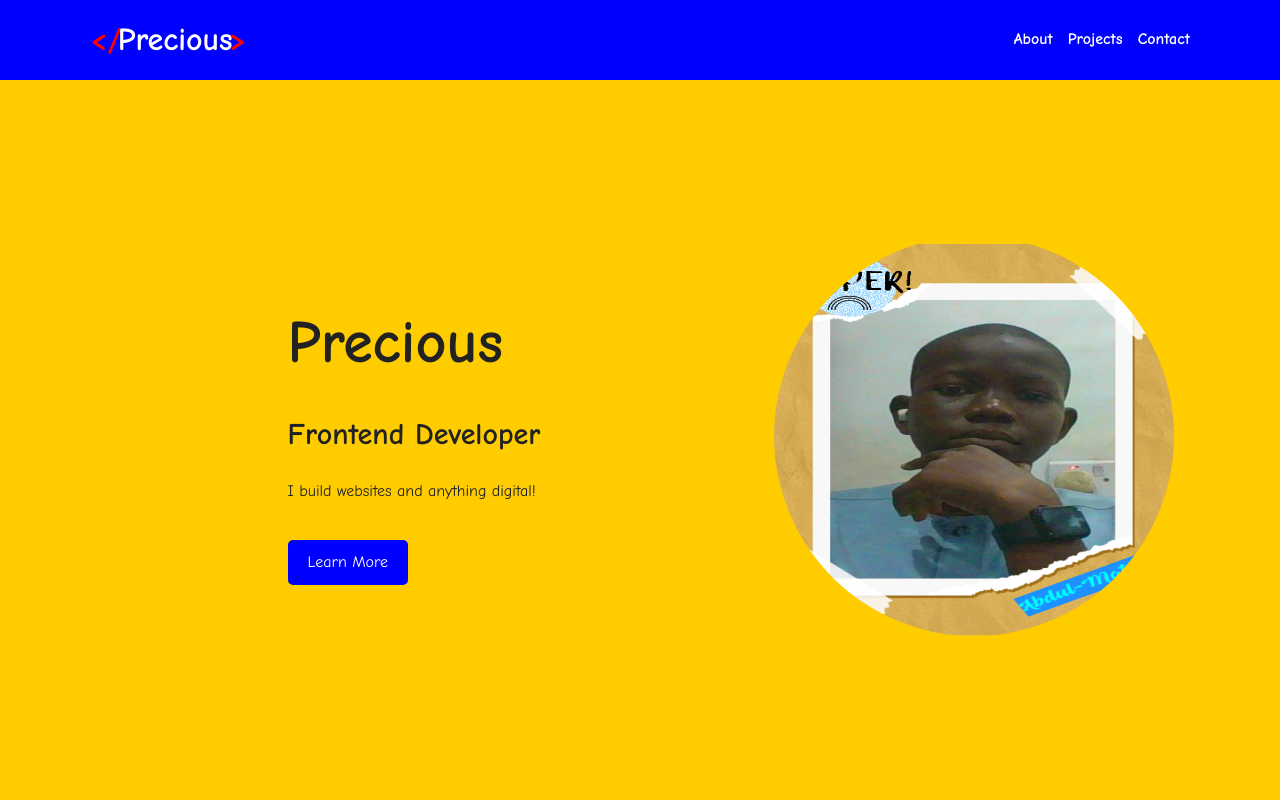
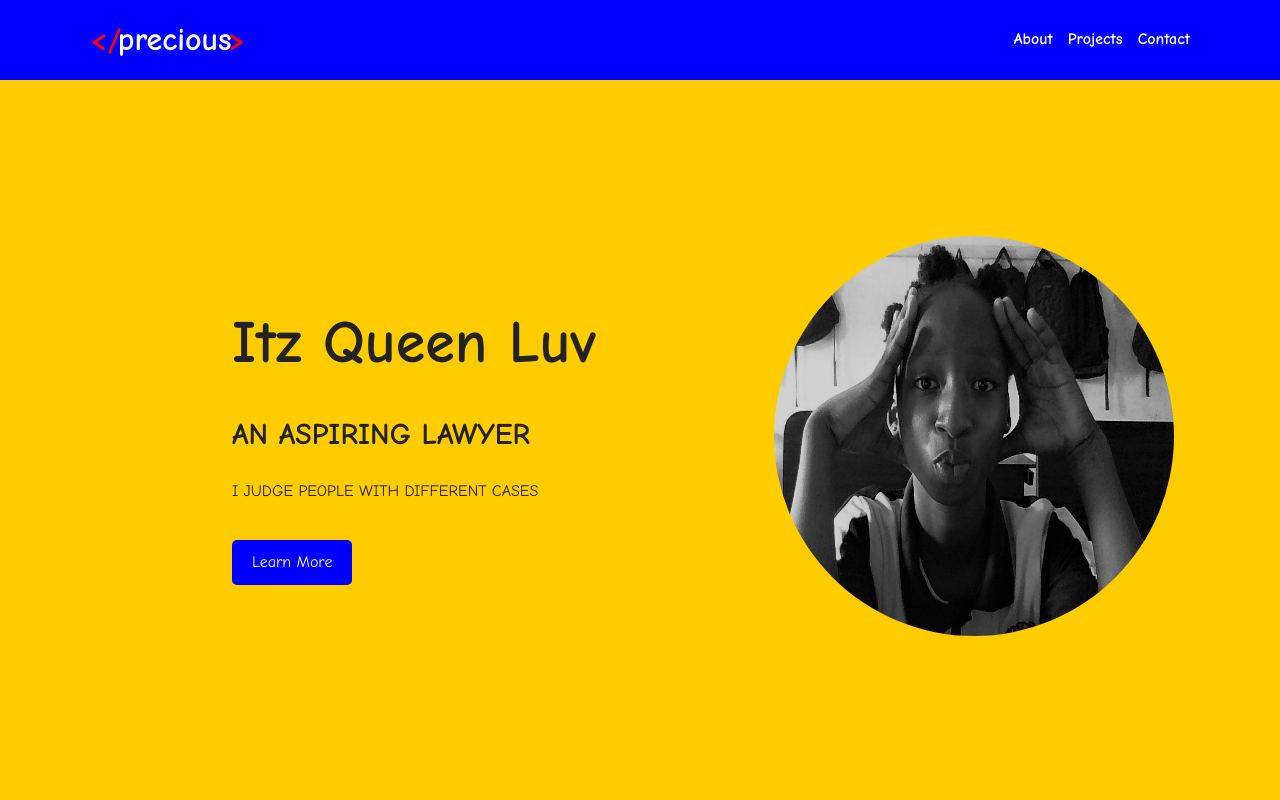
Before and after one commit to Fotress-school/Precious, a plain HTML site: page index.html in a window 1280 px wide. Shown: the top 800 px of the page. Drawn offline with Linux system fonts and the light colour scheme.

Commit message:
initial commit

```diff
--- a/index.html
+++ b/index.html
@@ -4,7 +4,7 @@
 <head>
     <meta charset="UTF-8">
     <meta name="viewport" content="width=device-width, initial-scale=1.0">
-    <title>Precious - Portfolio</title>
+    <title>precious - Portfolio</title>
     <link rel="stylesheet" href="https://cdnjs.cloudflare.com/ajax/libs/font-awesome/6.6.0/css/all.min.css" integrity="sha512-Kc323vGBEqzTmouAECnVceyQqyqdsSiqLQISBL29aUW4U/M7pSPA/gEUZQqv1cwx4OnYxTxve5UMg5GT6L4JJg==" crossorigin="anonymous" referrerpolicy="no-referrer" />
     <link rel="stylesheet" href="styles.css">
 </head>
@@ -15,7 +15,7 @@
         <div class="container">
             <h1 class="logo">
                 <span class="special-text">
-                    Precious
+                        precious
                 </span>
             </h1>
             <nav>
@@ -39,13 +39,13 @@
         <div class="container">
             <div class="hero-content">
                 <div class="hero-text">
-                    <h1>Precious</h1>
-                    <h2>Frontend Developer</h2>
-                    <p>I build websites and anything digital!</p>
+                    <h1>Itz Queen Luv</h1>
+                    <h2>AN ASPIRING LAWYER </h2>
+                    <p>I JUDGE PEOPLE WITH DIFFERENT CASES</p>
                     <a href="#about" class="btn">Learn More</a>
                 </div>
                 <div class="hero-image">
-                    <img src="/abdul.jpg"alt="abdul">
+                    <img src="/precious.jpg"alt="precious">
                 </div>
             </div>
         </div>
```
Also changed, not shown: precious.jpg (added).
